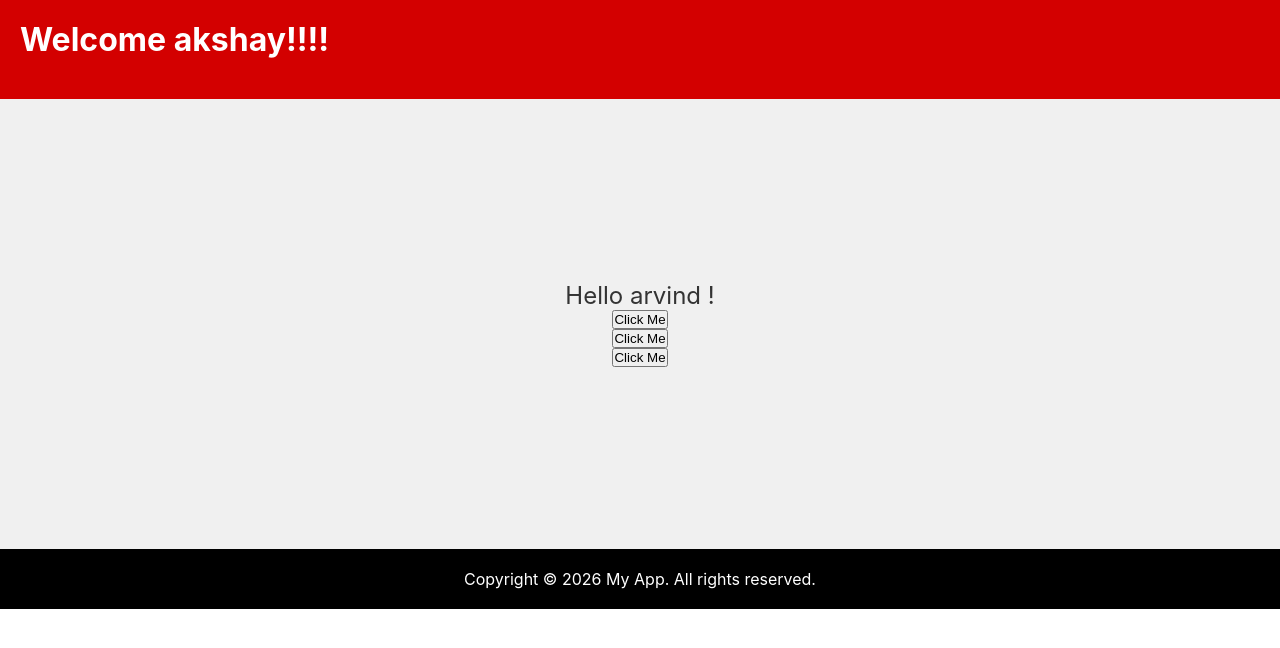
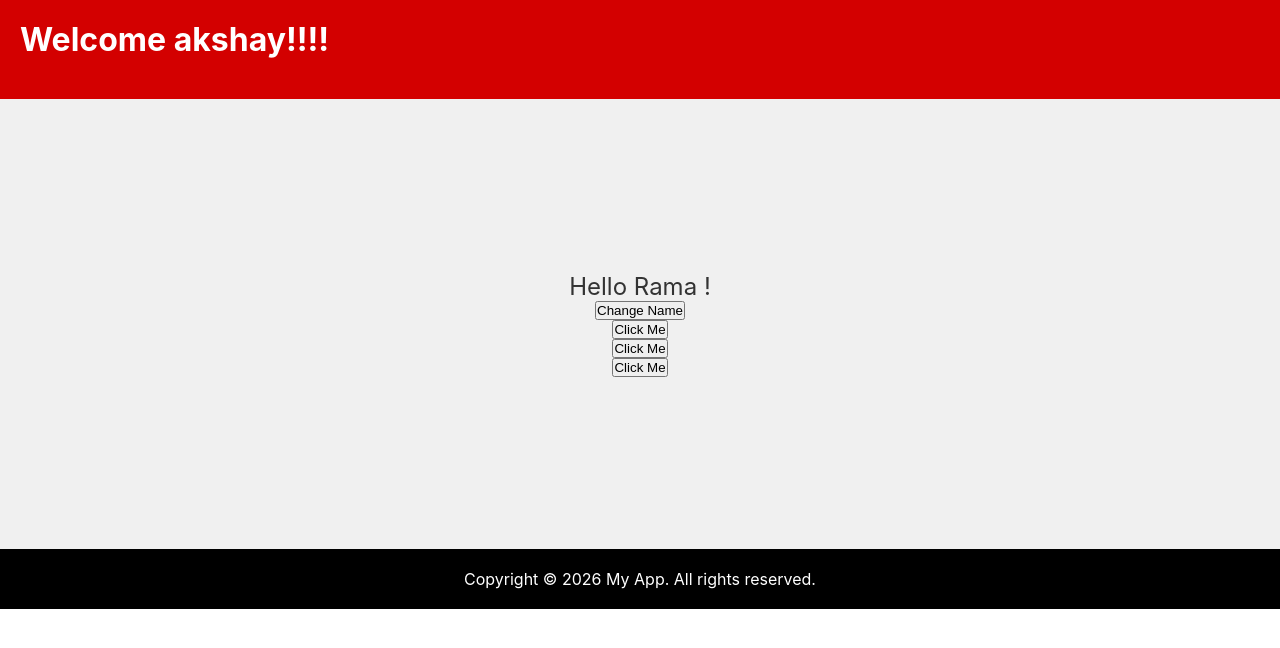
Before and after one commit to Adam-TechStudent/react-series, a React (Create React App) app: page / in a window 1280 px wide. Shown: the top 648 px of the page. Built offline with nearby package versions, Linux system fonts and the light colour scheme.

Commit message:
learned about useState beginner

```diff
--- a/src/Content.js
+++ b/src/Content.js
@@ -1,9 +1,13 @@
+import { useState } from 'react';
+
 const Content = () => {
+    const [name, setName] = useState('Rama');
+    const [count, setCount] =useState(0);
 
     const handleNameChange = () => {
         const name = ['akshay', 'atul', 'arvind', 'panda', 'vighnesh'];
         const randomName = Math.floor(Math.random() * name.length);
-        return name[randomName];
+        setName(name[randomName]);
     }
 
     const handlestyle = {
@@ -22,7 +26,8 @@
     }
 
     const handleClick = () => {
-        alert('Button Clicked!');
+        setCount(count + 1);
+        console.log(count);
     }
     const handleClick2 = (name) => {
         alert(`Button Clicked, Hello ${name}`);
@@ -36,8 +41,9 @@
 
     return (
         <main>
-            <p style={handlestyle}>
-                Hello {handleNameChange()} !
+            <p onDoubleClick = {handleClick} style={handlestyle}>
+                Hello {name} !
+                <button onClick={(handleNameChange)}>Change Name</button>
                 <button onClick={(handleClick)}>Click Me</button>
                 <button onClick={() => handleClick2(handleNameChange())}>Click Me</button>
                 <button onClick={(e) => handleClick3(e)}>Click Me</button>
```
